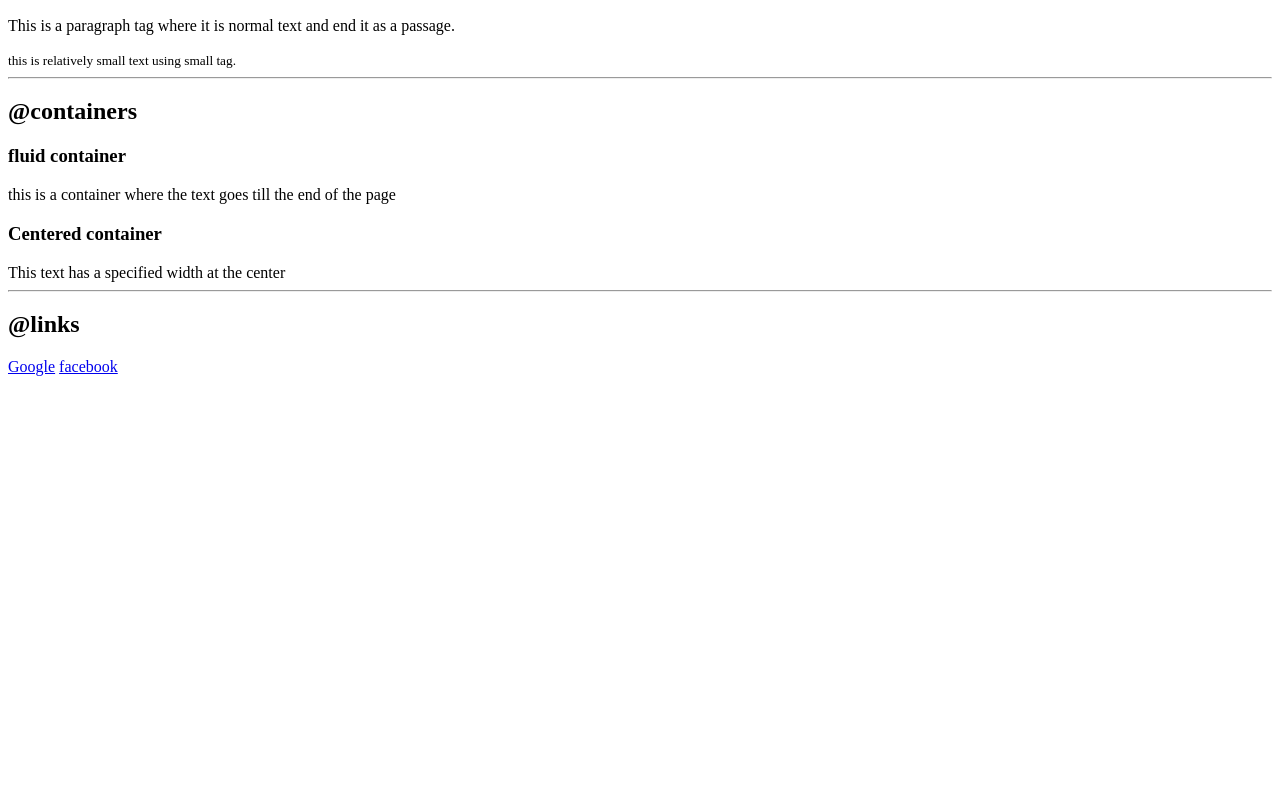
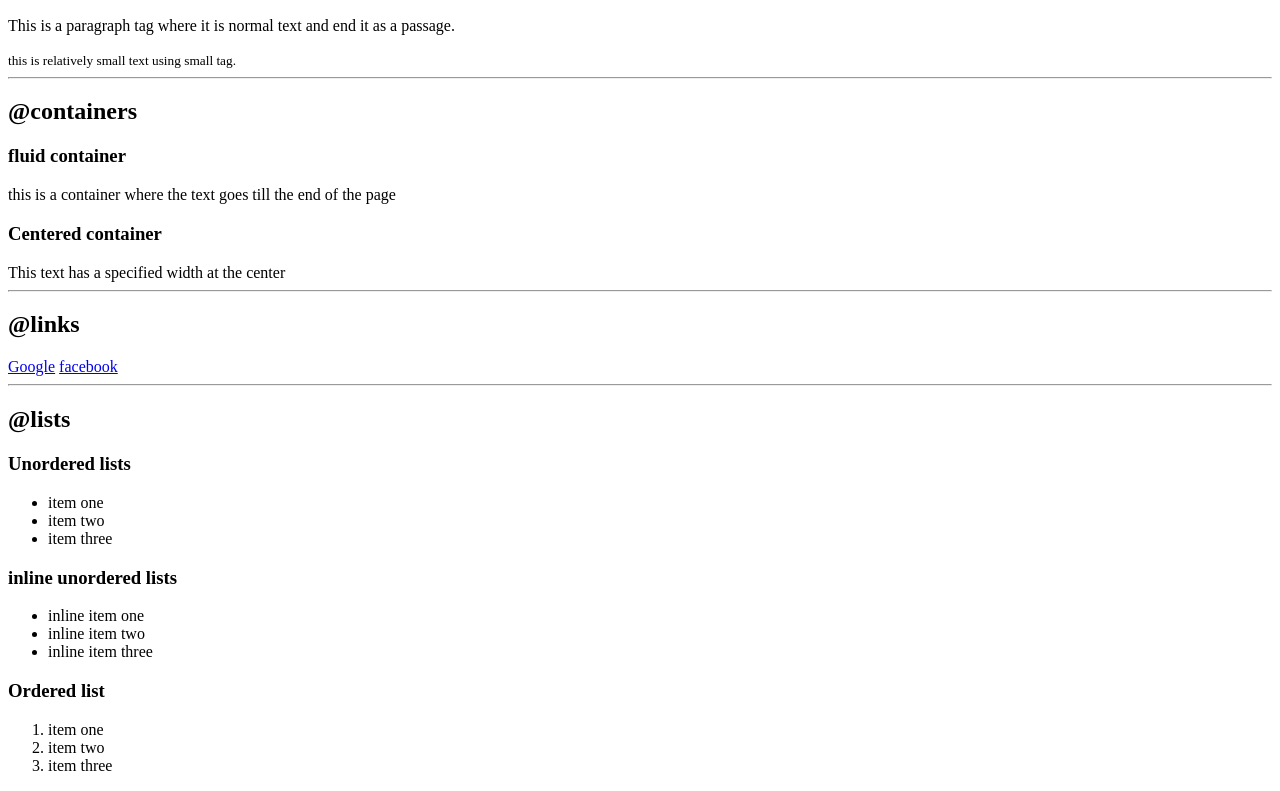
Before and after one commit to daulatrao7/HTML-coding-by-neogcamp, a plain HTML site: page index.html in a window 1280 px wide. Shown: the part 273-1064 px from the top of the page. Before the commit the page ends 800 px from the top, so only its background shows below. Drawn offline with Linux system fonts and the light colour scheme.

Commit message:
Update index.html

```diff
--- a/index.html
+++ b/index.html
@@ -32,5 +32,29 @@
     <a href="https://google.com">Google</a>
     <a href="https://facebook.com">facebook</a>
 
+    <hr>
+
+    <h2>@lists</h2>
+    <h3>Unordered lists</h3>
+    <ul>
+        <li>item one</li>
+        <li>item two</li>
+        <li>item three</li>
+    </ul>
+
+    <h3>inline unordered lists</h3>
+    <ul>
+        <li>inline item one</li>
+        <li>inline item two</li>
+        <li>inline item three</li>
+    </ul>
+
+    <h3>Ordered list</h3>
+    <ol>
+        <li>item one</li>
+        <li>item two</li>
+        <li>item three</li>
+    </ol>
+
 </body>
 </html>
```
